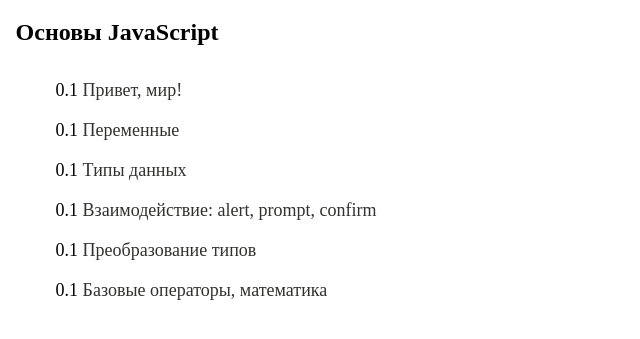
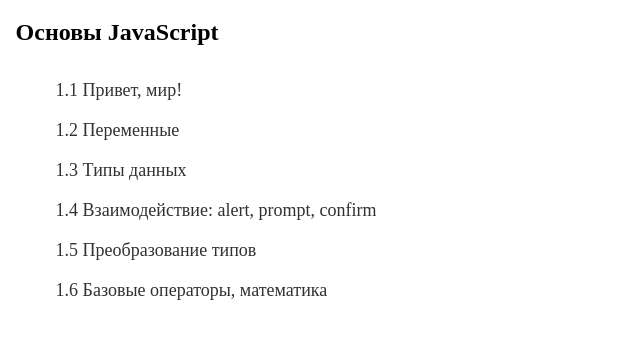
Before and after one commit to Invable/JS-learn, a plain HTML site: page index.html in a window 1280 px wide. Shown: the part 147-486 px from the top of the page, 340-980 px from the left. Drawn offline with Linux system fonts and the light colour scheme.

Commit message:
Update index.css

```diff
--- a/css/index.css
+++ b/css/index.css
@@ -1,4 +1,3 @@
-
 .menu {
     text-align: center;
     display: flex;
@@ -13,14 +12,17 @@ a   {
 }
 li {
     list-style: none;
-
 }
-li::before {
+ol {
     counter-reset: list1;
     counter-reset: list2;
     counter-increment: list1;
+
+}
+li ::before {
     counter-increment: list2;
     content: counter(list1) "." counter(list2) "  ";
+
 }
 
 h1 {
@@ -30,6 +32,7 @@ h1 {
 .chapter {
     margin: 0 auto;
     width: 45%;
+    height: 100px;
 }
 .title {
     font-size: 24px;
@@ -40,4 +43,5 @@ h1 {
     line-height: 40px;
     font-size: 18px;
     font-weight: 300;
+    height: 100px;
 }
```
